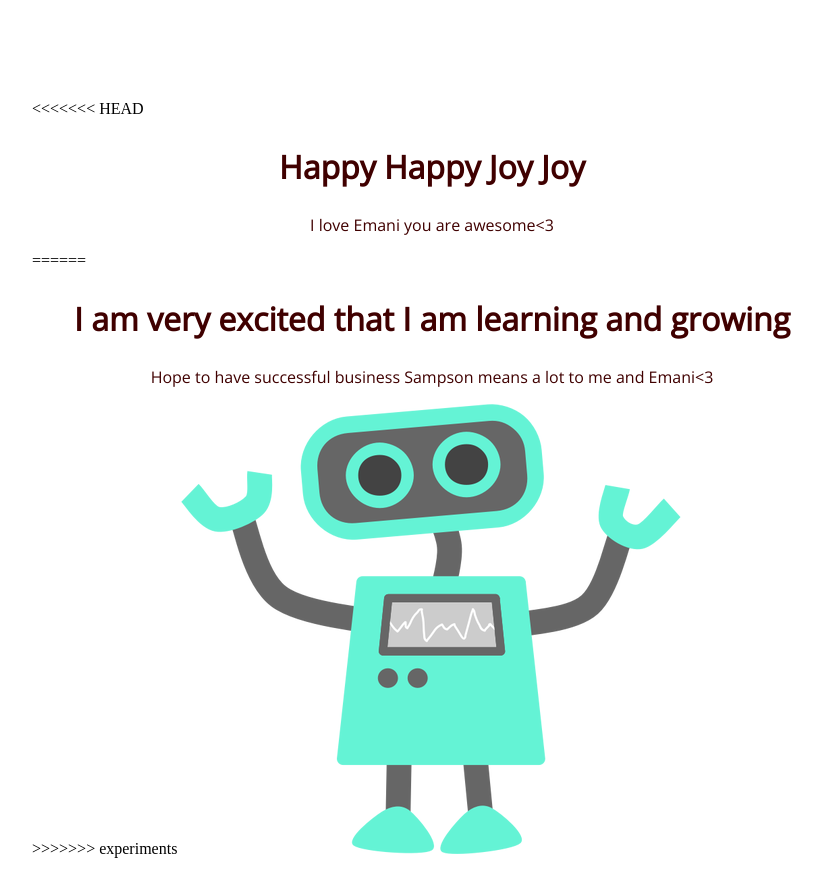
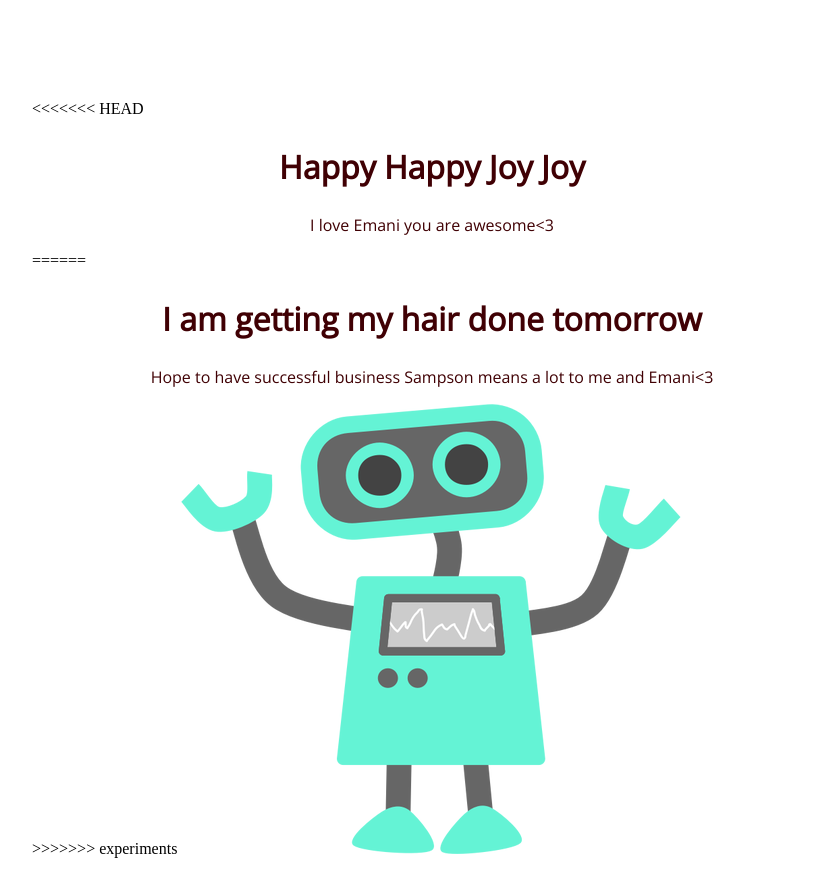
Before and after one commit to aemanuel/101-project, a plain HTML site: page index.html in a window 1280 px wide. Shown: the whole page, without its empty margins (208-1030 px from the left). Drawn offline with nearby package versions, Linux system fonts and the light colour scheme.

Commit message:
added work

```diff
--- a/css/style.css
+++ b/css/style.css
@@ -5,7 +5,7 @@ section {
 section h1,
 section p {
 	text-align: center;
-	color: #400000;
+	color: #400004;
 }
 section h1 {
 	font: 32px 'Open Sans';
--- a/index.html
+++ b/index.html
@@ -12,7 +12,7 @@
 		<h1>Happy Happy Joy Joy</h1>
 		<p>I love Emani you are awesome<3</p>
 ======
-		<h1>I am very excited that I am learning and growing</h1>
+		<h1>I am getting my hair done tomorrow</h1>
 		<p>Hope to have successful business Sampson means a lot to me and Emani<3</p>
 >>>>>>> experiments
 		<img src="img/happy-blue-robot.png">
```
